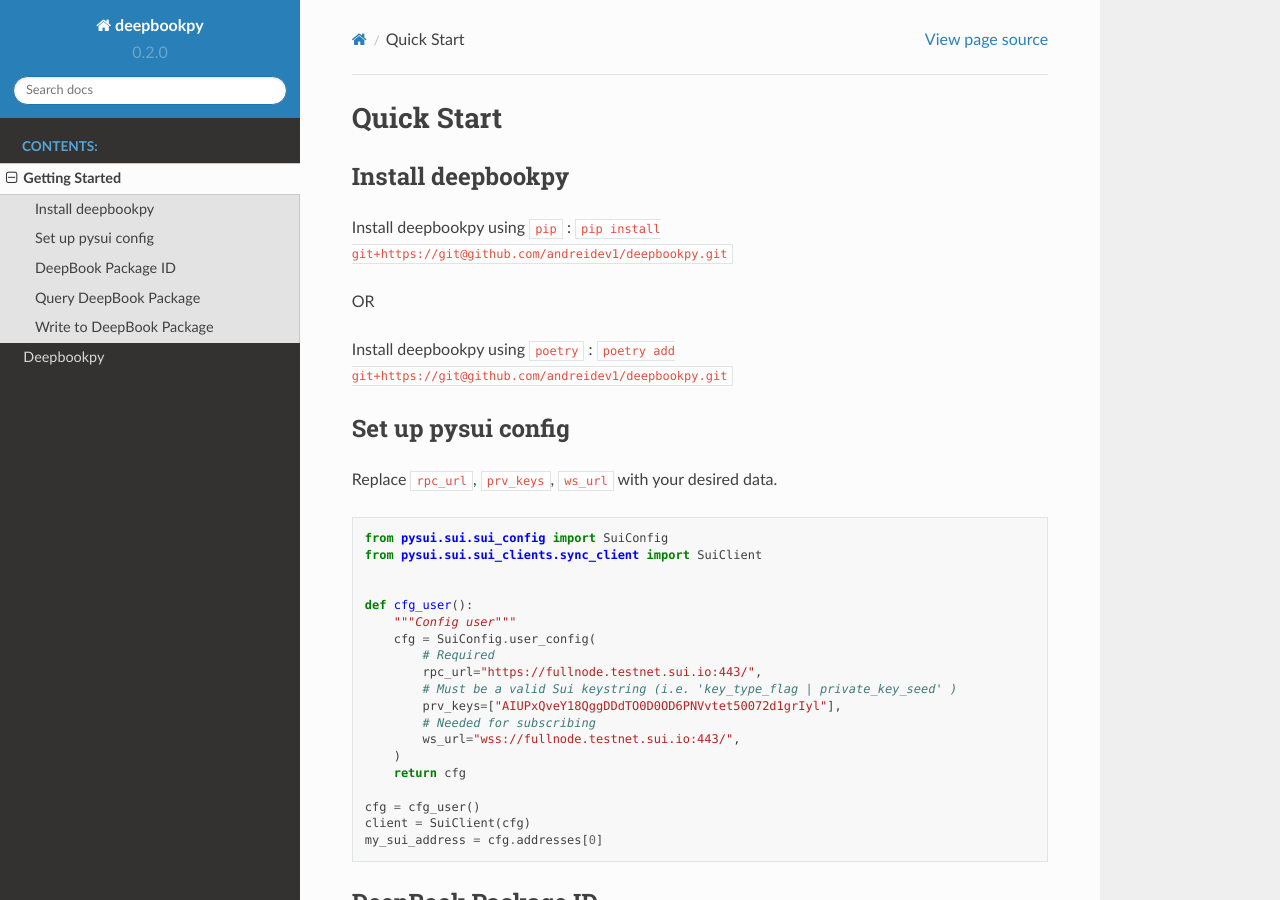
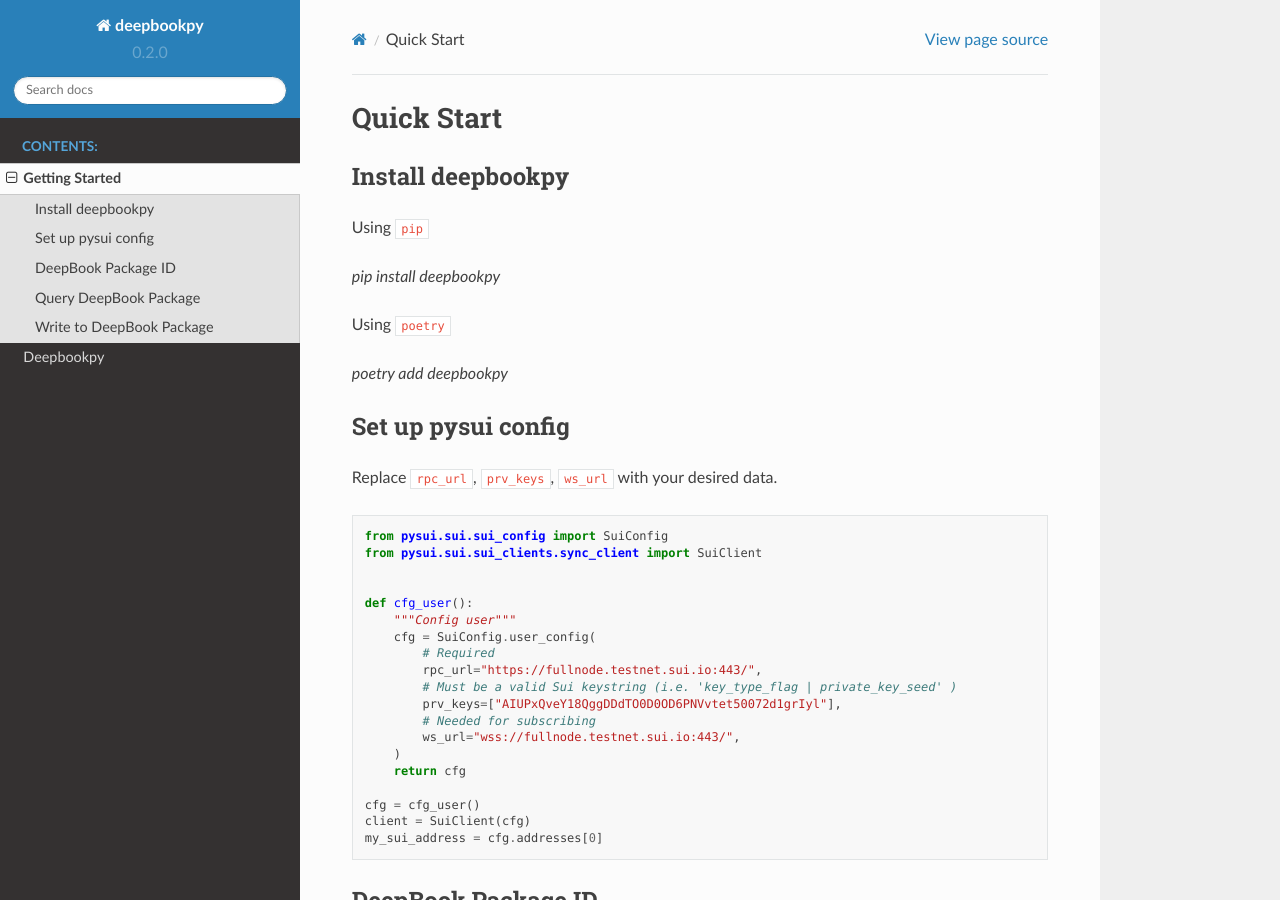
Before and after one commit to andreidev1/deepbookpy, a Sphinx documentation site: the page built from docs/source/getting_started.rst, in a window 1280 px wide and 900 px high. Built offline with Sphinx 7.4.7 and the Read the Docs theme 2.0.0, drawn with Linux system fonts in a browser that asks for light colours.

Commit message:
Add pip installation guide

```diff
--- a/docs/source/getting_started.rst
+++ b/docs/source/getting_started.rst
@@ -4,13 +4,15 @@ Quick Start
 Install deepbookpy
 ******************
 
-Install deepbookpy using ``pip`` :
-``pip install git+https://git@github.com/andreidev1/deepbookpy.git``
+Using ``pip``
 
-OR
+`pip install deepbookpy`
 
-Install deepbookpy using ``poetry`` :
-``poetry add git+https://git@github.com/andreidev1/deepbookpy.git``
+
+Using ``poetry``
+
+`poetry add deepbookpy`
+
 
 Set up pysui config
 *******************
```
